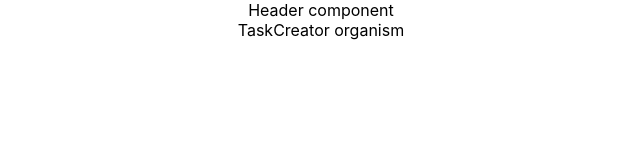
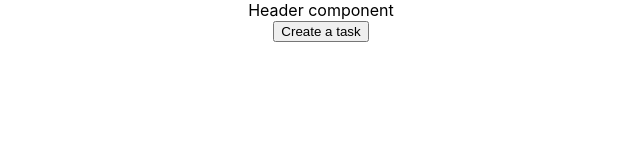
Before and after one commit to Shinomix/planning-poker, a React (Create React App) app in the folder webapp/: page / in a window 1280 px wide. Shown: the top 160 px of the page, without its empty margins (319-959 px from the left). Built offline with nearby package versions, Linux system fonts and the light colour scheme.

Commit message:
✨ add draft version to create new task and share it to others

```diff
--- a/webapp/src/components/molecules/createTaskButton/CreateTaskButton.tsx
+++ b/webapp/src/components/molecules/createTaskButton/CreateTaskButton.tsx
@@ -1,12 +1,17 @@
 import React from 'react'
 import './CreateTaskButton.css'
 
-export class CreateTaskButton extends React.Component<{}, {}> {
+export interface CreateTaskButtonProps {
+  onCreateTask(e: React.MouseEvent<HTMLButtonElement>): void,
+  isDisabled: boolean
+}
+
+export class CreateTaskButton extends React.Component<CreateTaskButtonProps, {}> {
   render() {
     return(
-      <header>
-        CreateTaskButton molecule
-      </header>
+      <button disabled={this.props.isDisabled} onClick={ (e) => this.props.onCreateTask(e) }>
+        Create a task
+      </button>
     )
   }
 }
--- a/webapp/src/components/organisms/taskCreator/TaskCreator.tsx
+++ b/webapp/src/components/organisms/taskCreator/TaskCreator.tsx
@@ -1,11 +1,42 @@
 import React from 'react'
 import './TaskCreator.css'
+import { CreateTaskButton } from '../../molecules/createTaskButton/CreateTaskButton'
 
-export class TaskCreator extends React.Component<{}, {}> {
+export interface TaskCreatorState {
+  taskId: string;
+}
+
+export class TaskCreator extends React.Component<{}, TaskCreatorState> {
+  constructor() {
+    super({});
+
+    this.state = {
+      taskId: ''
+    };
+  }
+
+  onCreateTask(event: React.MouseEvent<HTMLButtonElement>): void {
+    console.log('on create task button click', event);
+
+    this.setState({ taskId: 'toto' });
+  }
+
+  isButtonDisabled(): boolean {
+    return this.state.taskId !== '';
+  }
+
   render() {
     return(
       <div>
-        TaskCreator organism
+        <CreateTaskButton onCreateTask={this.onCreateTask.bind(this)} isDisabled={this.isButtonDisabled()}/>
+        {
+          this.state.taskId !== ''
+          ? <div>
+            Your task has been created!<br/>
+            Share <a href={`http://localhost:4000/task/${this.state.taskId}`} target="_blank">this link</a> to your colleagues to vote
+          </div>
+          : null
+        }
       </div>
     )
   }
```
